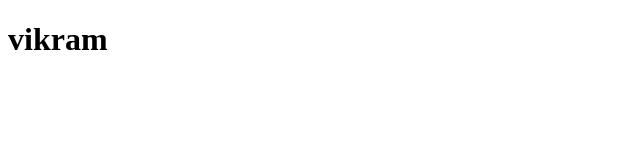
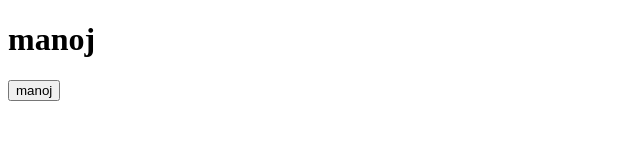
Before and after one commit to VIKRAMS786/GitPractise, a plain HTML site: page vikram.html in a window 1280 px wide. Shown: the whole page, without its empty margins (0-640 px from the left). Drawn offline with Linux system fonts and the light colour scheme.

Commit message:
button added

```diff
--- a/vikram.html
+++ b/vikram.html
@@ -6,7 +6,8 @@
     <title>Document</title>
 </head>
 <body>
-    <h1>vikram</h1>
+    <h1>manoj</h1>
+<button>manoj</button>
 
 </body>
 </html>
```
